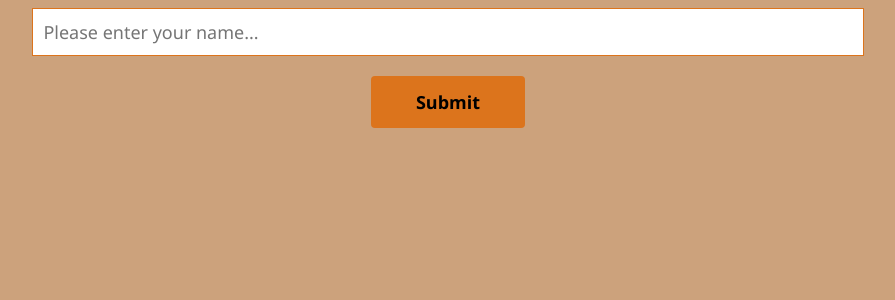
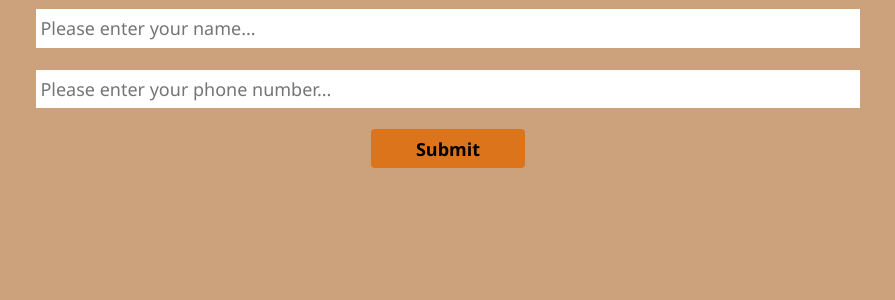
Before and after one commit to Ahmadu-Suleiman/AgriAsk, a Flask app: page / in a window 1280 px wide. Shown: the part 150-450 px from the top of the page, without its empty margins (192-1087 px from the left). Run offline with Flask 3, Linux system fonts and the light colour scheme.

Commit message:
integrate components

```diff
--- a/gemini.py
+++ b/gemini.py
@@ -22,6 +22,3 @@ def get_response(prompt):
     Generate responses in less than 400 character count.
     Here is their question, "{prompt}".''')
     return wrapper.fill(response.text.replace('*', ''))
-
-
-print(get_response('What are the best crops to grow in a dry climate in Northern Nigeria?'))
--- a/smsServer.py
+++ b/smsServer.py
@@ -1,12 +1,9 @@
 from flask import Flask, request, redirect, url_for, Response, render_template
 
+from gemini import get_response
 from sendSMS import send_sms
 
 app = Flask(__name__)
-
-# Simulate a database
-tech_events = []  # Events in the database
-users = ["+2348138445664", "+2348027020206"]  # User phone numbers in the database
 
 
 @app.route('/', methods=['GET'])
@@ -14,22 +11,22 @@ def index():
     return render_template('index.html')
 
 
-@app.route('/event', methods=['POST'])
-def add_event():
+@app.route('/error')
+def error():
+    return render_template('error.html')
+
+
+@app.route('/add-member', methods=['POST'])
+def add_member():
     form_data = request.form
-    if not form_data['name'] or not form_data['description'] or not form_data['date']:
-        send_sms(form_data['from'], "Please provide all the required information.")
-        return "Bad Request", 400
+    name = form_data['name']
+    number = form_data['number']
+    if not name or not number:
+        return redirect(url_for('error'))
 
-    event_id = len(tech_events) + 1
-    tech_events.append({
-        'id': event_id,
-        'name': form_data['name'],
-        'description': form_data['description'],
-        'date': form_data['date'],
-    })
-
-    send_sms(users, f"Event Id: {event_id}\n{form_data['description']}")  # Broadcast the created Event to all users
+    send_sms(number.replace(' ', ''), f'''
+        Welcome to AgriAsk, {name}. Ready to answer your farming questions.
+        What would you like to know today?''')
     return redirect(url_for('index'))
 
 
@@ -37,18 +34,13 @@ def add_event():
 def handle_incoming_messages():
     form_data = request.form
     print(form_data)
-    event_id = form_data['text']
-    event_sender = form_data['from']
-    print('from: ', event_sender)
-    event = next((e for e in tech_events if str(e['id']) == event_id), None)
+    prompt = form_data['text']
+    sender = form_data['from']
 
-    if not event:
-        send_sms(to_numbers=event_sender, message=f"{event_id} not valid. Please provide a valid event Id.")
-        return Response(status=200)
-
-    send_sms(to_numbers=event_sender, message=f"You have saved a spot at {event['name']}")
+    response = get_response(prompt)
+    send_sms(sender, response)
     return Response(status=200)
 
 
 if __name__ == '__main__':
-    app.run(host='0.0.0.0', port=3000, debug=True)
+    app.run(host='0.0.0.0', port=3000)
--- a/static/styles/styles.css
+++ b/static/styles/styles.css
@@ -51,24 +51,26 @@ form {
     flex-direction: column;
 	align-items: center;
 	min-width: 80%;
-	height: 15dvh;
+	height: 20dvh;
     gap: 20px;
 }
-input[type="text"] {
+input[type="text"],
+input[type="tel"] {
 	min-width: 80%;
-    height: 70%;
-    border: 1px solid rgb(220,116,28);
+    height: 100%;
+    border: 1px solid rgb(204,162,124);
     font-size: large;
-    padding-left: 10px;
+    padding-left: 4px;
 	outline: none;
 }
 
-input[type="text"]:focus{
+input[type="text"]:focus,
+input[type="tel"]:focus{
     border:1px solid rgb(220,116,28);
 }
 input[type="submit"]{
     width: 15%;
-    height: 80%;
+    height: 100%;
     border-radius: 4px;
     cursor: pointer;
     font-size: large;
--- a/templates/index.html
+++ b/templates/index.html
@@ -1,27 +1,36 @@
 <!DOCTYPE html>
 <html lang="en">
 <head>
-		<meta charset="UTF-8" />
-		<meta name="viewport" content="width=device-width, initial-scale=1.0" />
-		<link rel="stylesheet" href="{{ url_for('static',filename='styles/styles.css') }}" />
+    <meta charset="UTF-8"/>
+    <meta name="viewport" content="width=device-width, initial-scale=1.0"/>
+    <link rel="stylesheet" href="{{ url_for('static',filename='styles/styles.css') }}"/>
     <title>Document</title>
 </head>
 <body>
 <header>
-			<div class="logo"><img src="/static/images/agri ask logo.jpg" alt="agri ask logo" /></div>
+    <div class="logo"><img src="/static/images/agri ask logo.jpg" alt="agri ask logo"/></div>
     <div class="text">
         <h1>AgriAsk</h1>
         <p>Grow More, Know More</p>
     </div>
 </header>
 <main>
-			<form action="/event" method="post">
+    <form action="/add-member" method="post">
         <input
                 type="text"
                 placeholder="Please enter your name..."
                 value=""
                 id="name"
-					name="name"/>
+                name="name"
+        />
+        <input
+                type="tel"
+                pattern="+[0-9]{10}"
+                placeholder="Please enter your phone number..."
+                value=""
+                id="number"
+                name="number"
+        />
         <input type="submit"/>
     </form>
 </main>
```
Also changed, not shown: templates/error.html (added, +40 -0 lines). Lines whose indentation alone changed are shown as unchanged.
